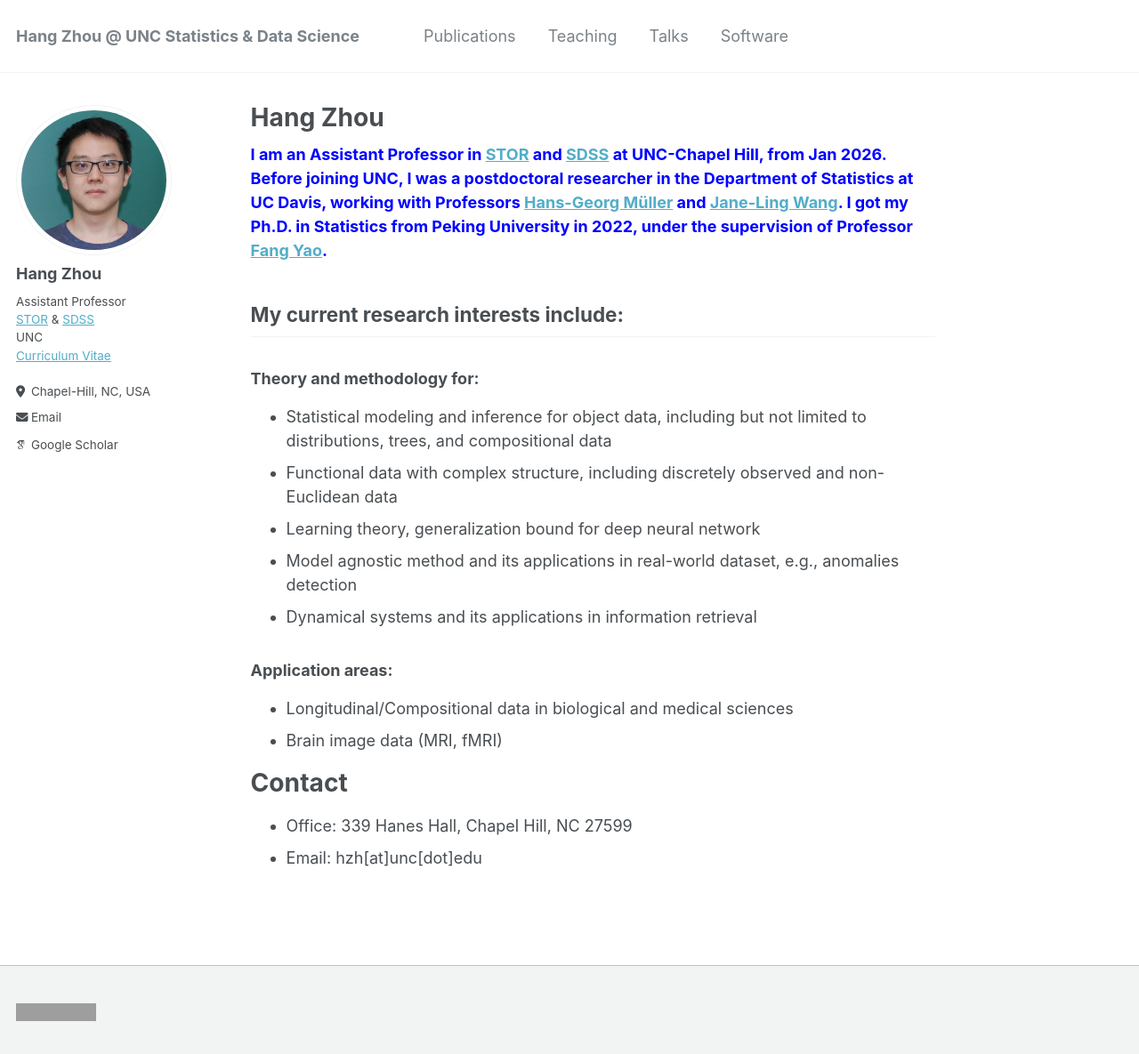
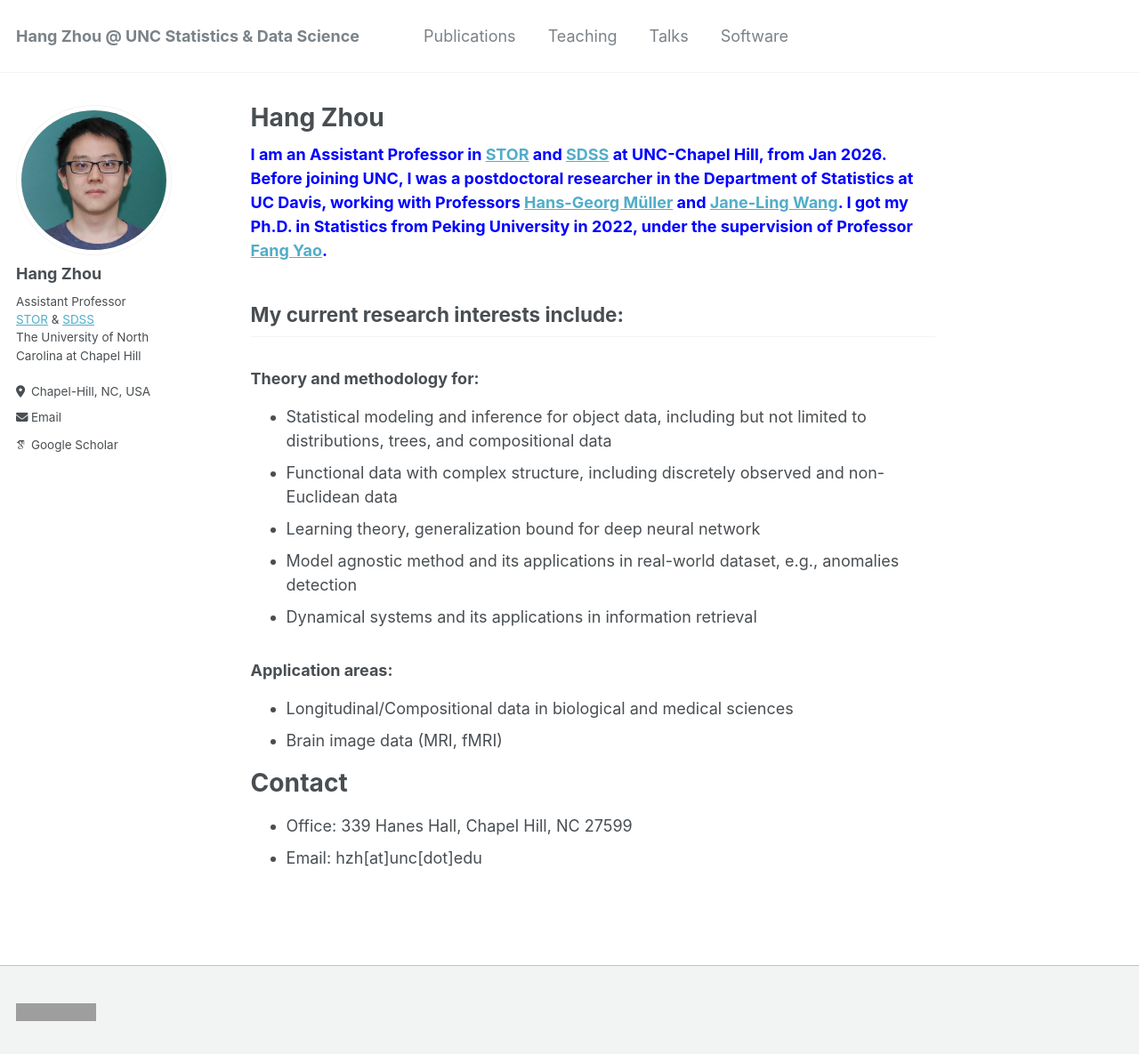
Before and after one commit to hg-zh/hg-zh.github.io, a Jekyll site: the page built from _pages/about.md, in a window 1280 px wide and 1185 px high. Shown: the whole window at 89% size. Built offline with Jekyll 4.4.1, drawn with Linux system fonts in a browser that asks for light colours; some web fonts are replaced; grey boxes are pictures that could not be loaded.

Commit message:
Modify bio in _config.yml
Updated bio to include full name of the university.

```diff
--- a/_config.yml
+++ b/_config.yml
@@ -24,7 +24,7 @@ author:
   avatar           : "pf.jpg"
   name             : "Hang Zhou"
   pronouns         : # example: "she/her"
-  bio              : 'Assistant Professor <br> <a href="https://stor.unc.edu">STOR</a> & <a href="https://datascience.unc.edu">SDSS</a>  <br> UNC<br><a href="https://hg-zh.github.io/files/CV.pdf">Curriculum Vitae</a>'
+  bio              : 'Assistant Professor <br> <a href="https://stor.unc.edu">STOR</a> & <a href="https://datascience.unc.edu">SDSS</a>  <br> The University of North Carolina at Chapel Hill'
   location         : "Chapel-Hill, NC, USA"
   employer         : #"Red Brick University"
   uri              : #Here is my up-to-date [CV](http://localhost:4000/files/cv.pdf).
```
